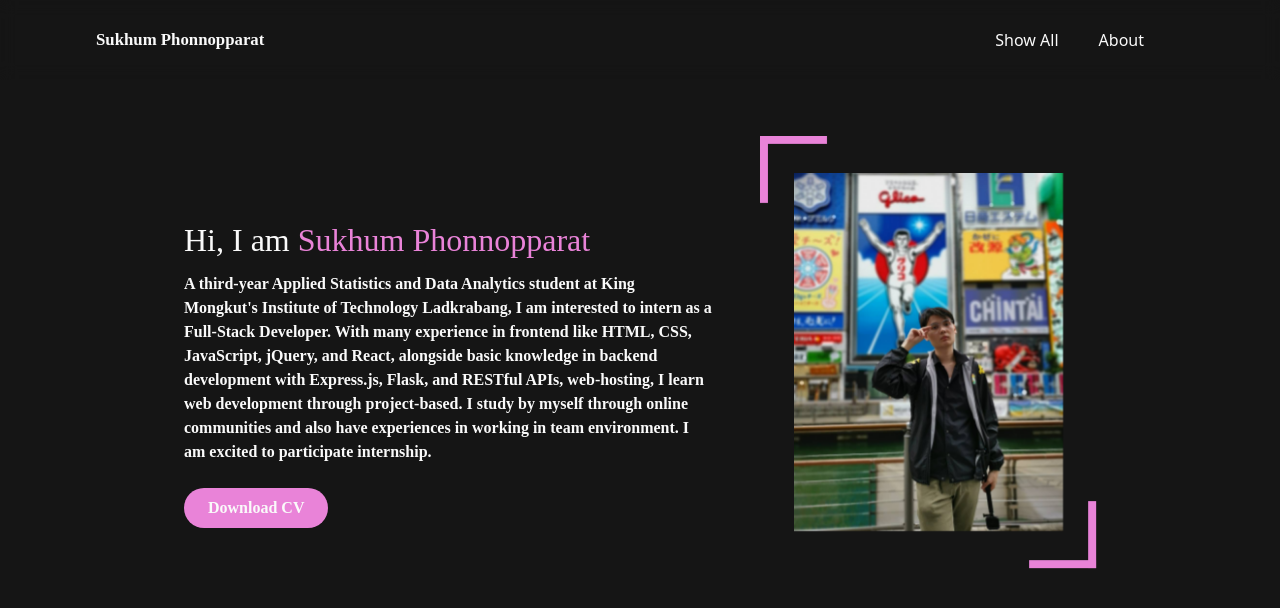
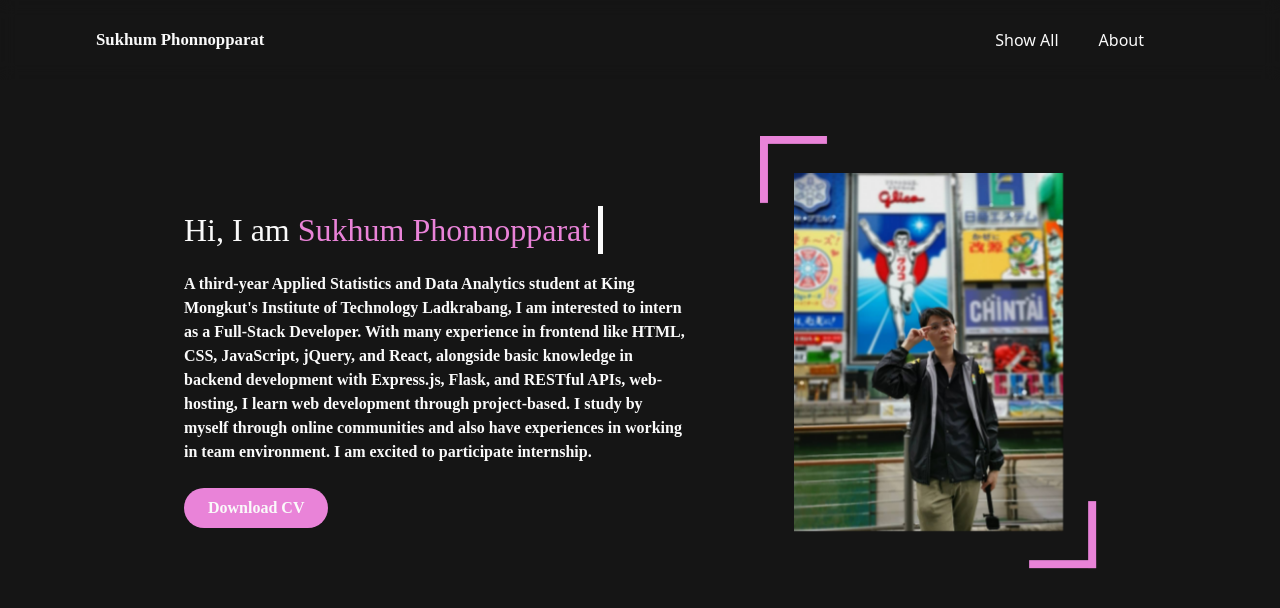
Before and after one commit to LittledoubleU/portfolio-website, a React (Vite) app: page / in a window 1280 px wide. Shown: the top 608 px of the page. Built offline with nearby package versions, Linux system fonts and the light colour scheme; a web font is replaced by a local one.

Commit message:
completed introduction

```diff
--- a/src/App.jsx
+++ b/src/App.jsx
@@ -1,5 +1,6 @@
 import Navbar from "./components/navbar/navbar"
 import Introduction from "./components/Introduction/introduction"
+import Contact from "./components/contact/contact"
 
 function App() {
     return (
@@ -7,9 +8,7 @@ function App() {
             <div className="">
                 <Navbar />
                 <Introduction />
-                <section className="w-full h-screen">
-
-                </section>
+                <Contact />
                 <section className="w-full h-screen">
 
                 </section>
--- /dev/null
+++ b/src/components/contact/contact.css
@@ -0,0 +1,4 @@
+.contact-container {
+    width: 40rem;
+    height: 40rem;
+}
--- /dev/null
+++ b/src/components/contact/contact.jsx
@@ -0,0 +1,22 @@
+import './contact.css'
+import { useRef, useEffect } from 'react';
+import { useInView } from 'framer-motion';
+
+export default function Contact() {
+
+    const ref = useRef(null);
+    const isInView = useInView(ref);
+
+    // Debug
+    useEffect(() => {
+        console.log("Contact is in view: ", isInView)
+    }, [isInView]);
+
+    return (
+        <section className="w-full h-auto flex flex-col justify-center items-center mt-40">
+            <div className="contact-container relative" ref={ref} id="Contact">
+                <button></button>
+            </div>
+        </section>
+    )
+}
--- a/src/components/introduction/introduction.css
+++ b/src/components/introduction/introduction.css
@@ -1,10 +1,31 @@
 .introduction-container {
+    width: 60rem;
+    height: 30rem;
+    display: grid;
+    grid-template-columns: 1.5fr 1fr;
+    grid-template-rows: 1fr;
+    scroll-margin-top: 6.75rem;
+}
+
+.introduction-container > div {
 
     padding: 1.5em;
 
     h1 {
+        display: inline-block;
+        padding-right: 0.5rem;
         font-size: 2rem;
         font-family: CooperH-heavy;
+        overflow: hidden;
+        white-space: nowrap;
+        border-right: 0.35rem solid;
+        text-wrap: nowrap;
+    }
+
+    h1.animate {
+        animation:
+        h1Typing 2s steps(28),
+        h1Cursor .6s step-end infinite alternate;
     }
 
     p {
@@ -17,6 +38,14 @@
     button {
         font-family: CooperH-Book;
         font-weight: 900;
+    }
+
+    button:hover {
+        background-color: #ae388b;
+    }
+
+    button:hover div {
+        animation: textShaking 2s ease-in-out infinite alternate;
     }
 }
 
@@ -50,3 +79,38 @@
     left: 0;
     top: 0;
 }
+
+@keyframes h1Cursor {
+    50% {
+        border-color: transparent;
+    }
+}
+
+@keyframes h1Typing {
+    from {
+        width: 0;
+    }
+    to {
+        width: 100%;
+    }
+}
+
+@keyframes textShaking {
+    0% {
+        transform: translate(-7%, 8%);
+    } 20% {
+        transform: translate(6%, 8%);
+    } 25% {
+        transform: translate(6%, 0);
+    } 40% {
+        transform: translate(-10%, 0);
+    } 50% {
+        transform: translate(-10%, -5%);
+    } 60% {
+        transform: translate(10%, -5%);
+    } 75% {
+        transform: translate(10%, 8%);
+    } 80% {
+        transform: translate(-10%, 8%);
+    }
+}
--- a/src/components/introduction/introduction.jsx
+++ b/src/components/introduction/introduction.jsx
@@ -1,6 +1,6 @@
 import './introduction.css'
 import { useRef, useEffect, useState } from 'react'
-import { useInView, motion, animate, delay, easeOut } from "framer-motion"
+import { useInView, motion} from "framer-motion"
 
 export default function Introduction() {
 
@@ -10,7 +10,7 @@ export default function Introduction() {
 
     // Debug
     useEffect(() => {
-        console.log("Element is in view: ", isInView)
+        console.log("Introduction is in view: ", isInView)
         setIsInitialAnimationComplete(false)
     }, [isInView]);
 
@@ -82,6 +82,7 @@ export default function Introduction() {
                     duration: 1.05,
                     ease: "easeIn",
                     type: "spring",
+                    stiffness: 45
                 }
             }
         )
@@ -99,6 +100,7 @@ export default function Introduction() {
                     opacity: isInView ? 1 : 0
                 },
                 transition: {
+                    scale: 2,
                     duration: 0.55,
                     ease: "easeIn",
                     type: "spring",
@@ -108,54 +110,30 @@ export default function Introduction() {
                         duration: 0.35
                     }
                 },
-                whileHover: {
-                    backgroundColor: "#ae388b",
-                    transition: {
-                        backgroundColor: {
-                            duration: 0.2,
-                            ease: "easeInOut"
-                        }
-                    }
+                whileTap: {
+                    scale: 0.85,
+                    duration: 0.75,
+                    ease: "ease",
+                    type: "spring",
+                    stiffness: 100,
                 }
             }
         )
     }
 
-    const buttonText = {
-        initial: {
-            x: 0,
-            y: 0
-        },
-        whileHover: {
-            x: ["-7%", "6%", "-10%", "10%", "-10%"],
-            y: ["8%", 0, "-5%", "8%"],
-            transition: {
-                duration: 1,
-                ease: "easeInOut",
-                repeat: Infinity
-            }
-        }
-    }
-
-
-
     return (
-        <section className="w-full h-auto flex flex-col justify-center items-center mt-8" id="Introduction">
-            <div className="container" ref={ref}>
-                <div className="relative introduction-container flex items-end">
-                    <div className="absolute overflow-hidden">
-                        <h1>
+        <section className="w-full h-auto flex flex-col justify-center items-center mt-8 mb-8">
+            <div className="introduction-container" ref={ref} id="Introduction">
+                <div className="relative flex justify-center items-end w-full">
+                    <div className=" overflow-hidden w-full">
+                        <h1 className={isInView? "animate": ""}>
                             Hi, I am <span className='text-[#e983d8]'>Sukhum Phonnopparat</span>
                         </h1>
-                        <motion.p className='mb-6 mt-2' {...slideInParagraph()}>A third-year Applied Statistics and Data Analytics student at King Mongkut's Institute of Technology Ladkrabang, I am interested to intern as a Full-Stack Developer. With many experience in frontend like HTML, CSS, JavaScript, jQuery, and React, alongside basic knowledge in backend development with Express.js, Flask, and RESTful APIs, web-hosting, I learn web development through project-based. I study by myself through online communities and also have experiences in working in team environment. I am excited to participate internship.</motion.p>
+                        <motion.p className='mb-6 mt-3' {...slideInParagraph()}>A third-year Applied Statistics and Data Analytics student at King Mongkut's Institute of Technology Ladkrabang, I am interested to intern as a Full-Stack Developer. With many experience in frontend like HTML, CSS, JavaScript, jQuery, and React, alongside basic knowledge in backend development with Express.js, Flask, and RESTful APIs, web-hosting, I learn web development through project-based. I study by myself through online communities and also have experiences in working in team environment. I am excited to participate internship.</motion.p>
                         <motion.button className='bg-[#e983d8] rounded-full py-2 px-6 mb-10' {...revealButton()}>
-                            <motion.div
-                                variants={buttonText}
-                                initial="initial"
-                                whileHover="whileHover"
-                            >
+                            <div>
                                 Download CV
-                            </motion.div>
+                            </div>
                         </motion.button>
                     </div>
                 </div>
--- a/src/components/navbar/navbar.css
+++ b/src/components/navbar/navbar.css
@@ -1,5 +1,5 @@
 nav {
-
+    z-index: 100;
     backdrop-filter: blur(0.5rem);
 
     .profile {
--- a/src/components/navbar/navbar.jsx
+++ b/src/components/navbar/navbar.jsx
@@ -4,7 +4,7 @@ import Dropdown from '../dropdown/dropdown'
 export default function Navbar() {
     const menuItems = [
         { label: "Introduction", href: "#Introduction" },
-        { label: "Settings", href: "#" },
+        { label: "Contact", href: "#Contact" },
         { label: "Logout", href: "#" }
     ]
 
--- a/src/index.css
+++ b/src/index.css
@@ -6,6 +6,10 @@
   --grey-color:#0B0D0F;
 
   --bg-color: var(--grey-color);
+}
+
+* {
+  box-sizing: border-box;
 }
 
 .bg-color {
@@ -19,11 +23,3 @@
   left: 0;
   top: 0;
 }
-
-.container {
-  width: 60rem;
-  height: 30rem;
-  display: grid;
-  grid-template-columns: 1.5fr 1fr;
-  grid-template-rows: 1fr;
-}
```
Also changed, not shown: 1 other file (tests, documents, lock files or other folders).
